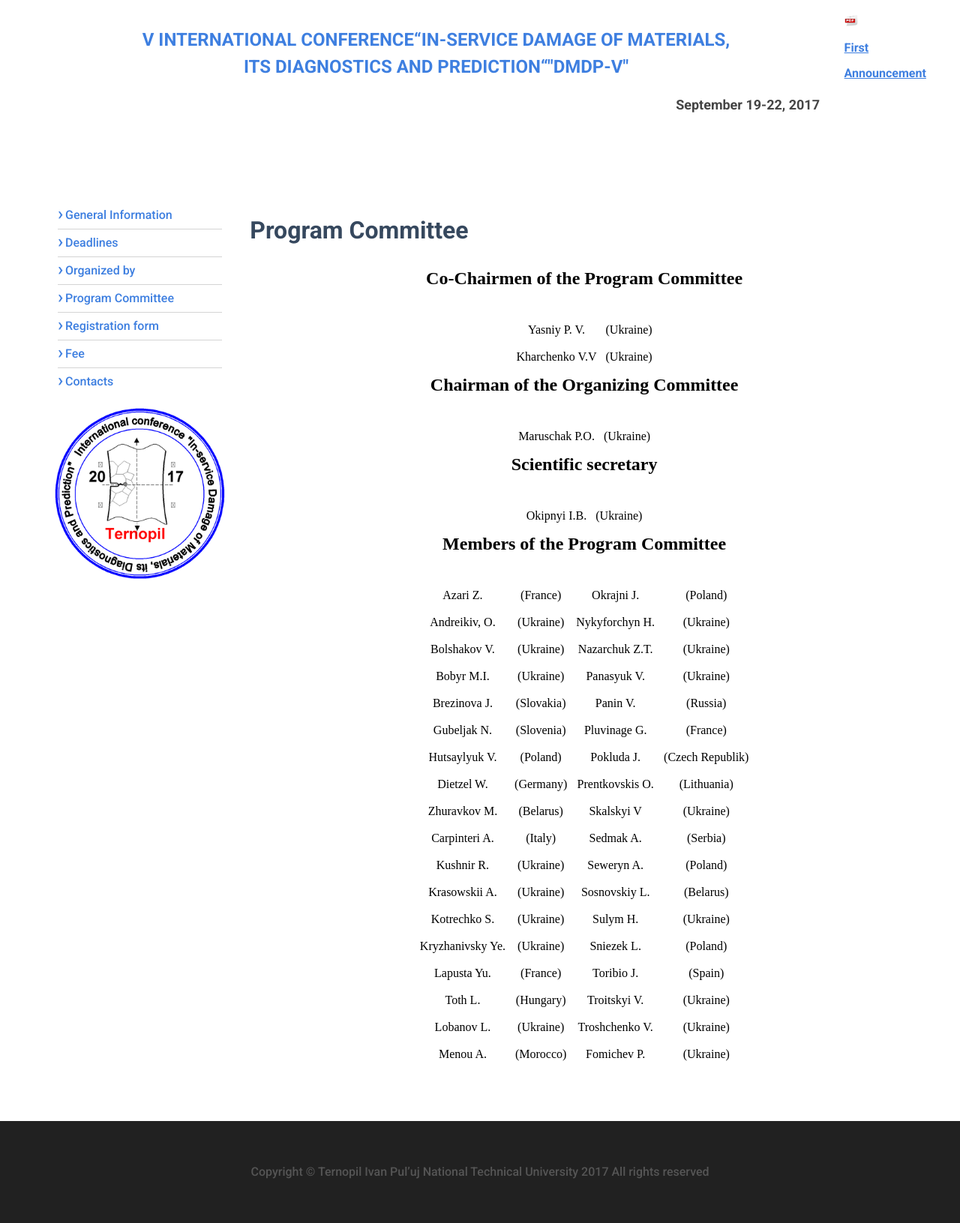
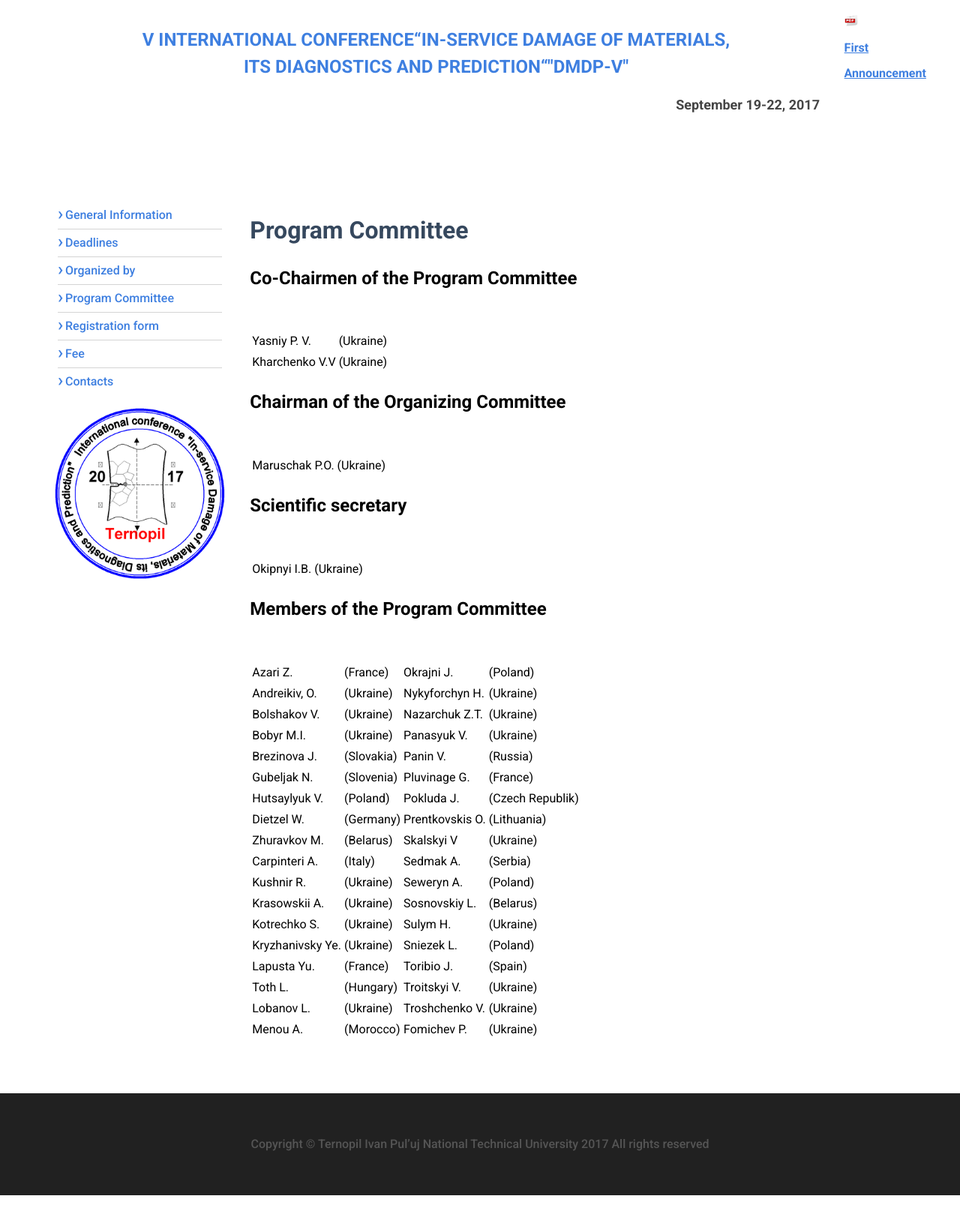
Before and after one commit to m-tetiana/m-tetiana.github.io, a Jekyll site: the page built from programmcommittee.md, in a window 1280 px wide. Shown: the whole page at 75% size. Built offline with Jekyll 4.4.1, drawn with Linux system fonts in a browser that asks for light colours; after the commit the page ends 1594 px from its top, so only the background shows below that.

Commit message:
Update main.css

```diff
--- a/assets/css/main.css
+++ b/assets/css/main.css
@@ -199,15 +199,18 @@ img {
 	text-align: left;
 	font-size: 15px;
 }
-.programmcommittee th,td{
+.programmcommittee th {
 	padding: 5px 5px;
 }
 
-.programmcommittee td,tr{
+.programmcommittee td, .programmcommittee tr{
 	font-size: 16px;
 }
-.programmcommittee td, tr, table, td, h2{
+.programmcommittee td, .programmcommittee tr, .programmcommittee table, .programmcommittee td, .programmcommittee h2{
 	text-align: center;
 	margin:0 auto;
 	font-family:serif;
 }
+.programmcommittee td{
+text-align: left !important;
+}
```
